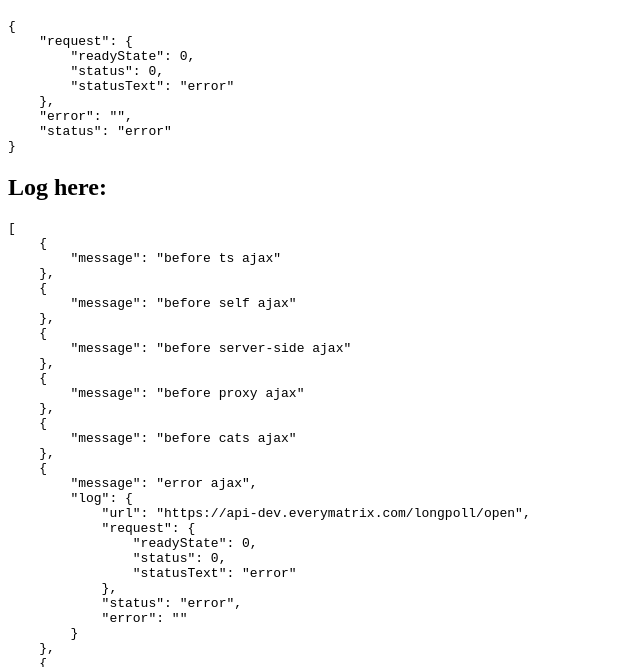
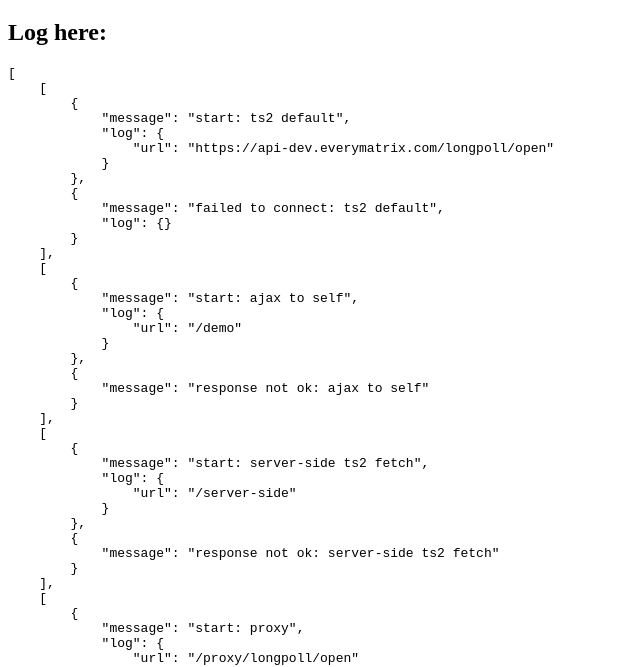
Before and after one commit to EveryMatrix/honeypot, a website: page src/public/fetch-ts.html in a window 1280 px wide. Shown: the part 61-728 px from the top of the page, without its empty margins (0-640 px from the left). Drawn offline with nearby package versions, Linux system fonts and the light colour scheme; no server answers.

Commit message:
clear things

```diff
--- a/src/public/fetch-ts.html
+++ b/src/public/fetch-ts.html
@@ -16,6 +16,15 @@
 <script>
     var logstr = [];
 
+    function getLogChain() {
+        var chain = [];
+        logstr.push(chain);
+        return function (m, l) {
+            chain.push({message: m, log: l});
+            document.getElementById("log").innerHTML = JSON.stringify(logstr, false, 4);
+        }
+    }
+
     function log(m, l) {
         logstr.push({message: m, log: l});
         document.getElementById("log").innerHTML = JSON.stringify(logstr, false, 4);
@@ -32,61 +41,37 @@
         });
     }
 
-    function sendLog(r) {
-        log("sendLog", r);
-        var body = JSON.stringify(r, false, 4);
-        document.getElementById("response").innerHTML = body;
-        jQuery.ajax({
-            url: "/add-log",
-            type: "POST",
-            method: "POST",
-            data: body,
-            body: body,
-            headers: {
-                "content-type": "application/json"
+    function doRequest(message, url) {
+        var chainLog = getLogChain();
+        chainLog("start: " + message, {url: url});
+
+        fetch(url).then(function success(r) {
+            if (r.ok) {
+                return r.text().then(function responseSuccess(reponse) {
+                    chainLog("success: " + message, reponse);
+                }, function responseError(err) {
+                    chainLog('response ok but failed: ' + message, err.error);
+                });
             }
+
+            chainLog('response not ok: ' + message, r.error);
+
+        }, function failedToConnect(err) {
+            chainLog('failed to connect: ' + message, err);
         });
     }
 
-    function fetchData(url, cb, ecb) {
-        jQuery.ajax({
-                url: url,
-                success: function (data) {
-                    log("success ajax", {url: url, data: data});
-                    cb(data);
-                },
-                error: function (request, status, error) {
-                    log("error ajax", {url: url, request: request, status: status, error: error});
-                    ecb({request: request, error: error, status: status});
-                }
+    doRequest("ts2 default", "https://api-dev.everymatrix.com/longpoll/open", true);
 
-            }
-        )
-    }
+    doRequest("ajax to self", "/demo");
 
+    doRequest("server-side ts2 fetch", "/server-side");
 
-    log("before ts ajax");
-    fetchData("https://api-dev.everymatrix.com/longpoll/open", sendLog, sendLog);
+    doRequest("proxy", "/proxy/longpoll/open");
 
-    log("before self ajax");
-    var selfCB = log.bind(null, "self ajax");
-    fetchData("demo", selfCB, selfCB);
-
-    log("before server-side ajax");
-    var serverSideCB = log.bind(null, "server-side ajax");
-    fetchData("/server-side", serverSideCB, serverSideCB);
-
-    log("before proxy ajax");
-    var proxyCB = log.bind(null, "proxy ajax");
-    fetchData("/proxy/longpoll/open", proxyCB, proxyCB);
-
-    log("before cats ajax");
-    var catsCB = log.bind(null, "cats ajax (other domain)");
-    fetchData("http://thecatapi.com/api/images/get?format=xml&results_per_page=1", catsCB, catsCB);
-
-
+    doRequest("different domain (cats) ", "http://thecatapi.com/api/images/get?format=xml&results_per_page=1");
 </script>
-<noscript>no js run</noscript>
+<noscript>noscript</noscript>
 
 </body>
 </html>
```
